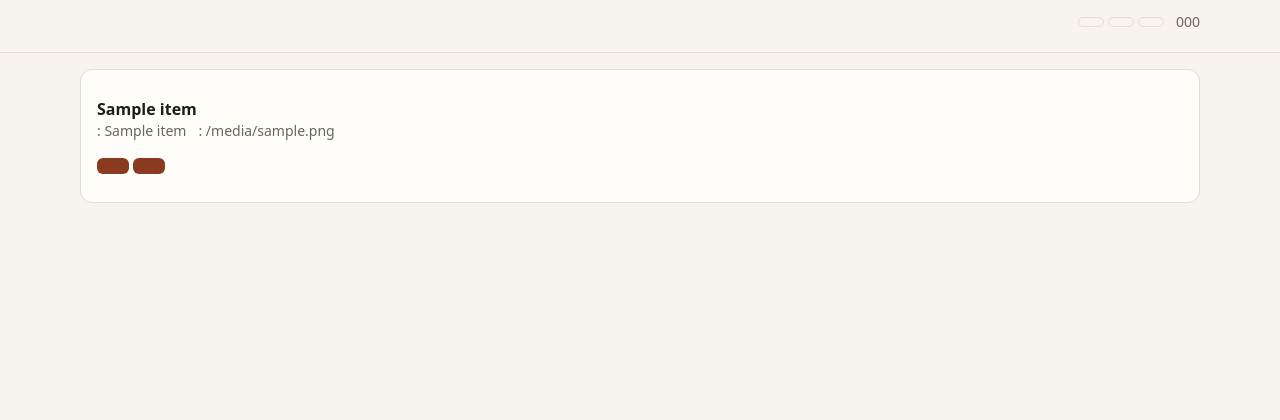
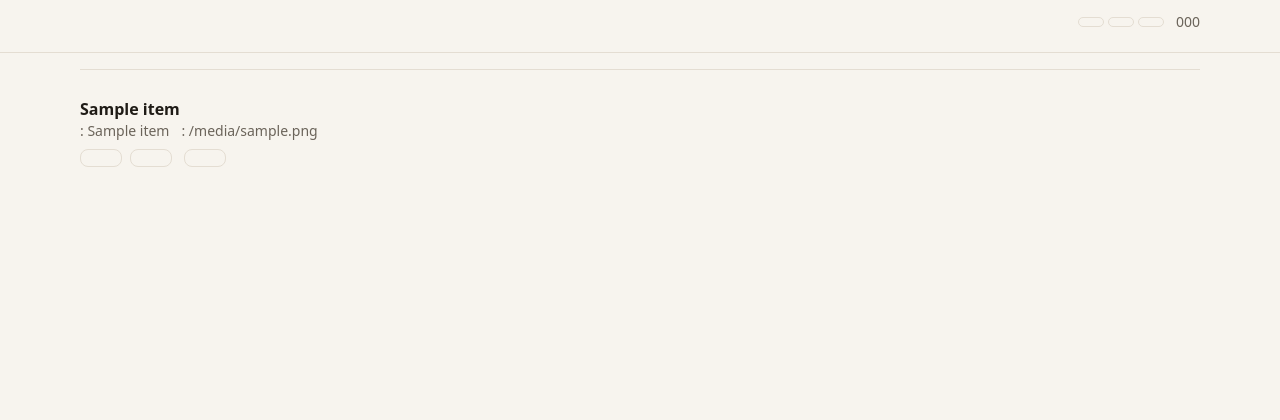
Before and after one commit to ozlemhakdagli/my_library, a Python web app: template src/library/web/templates/review.html in a window 1280 px wide. Shown: the top 420 px of the page. Run offline with Jinja, Linux system fonts and the light colour scheme; the template is opened without the code that fills it: most values are stand-ins (such as "Sample title", 1, 10 or a date in 2020); style sheets or scripts are compiled from the project's sources.

Commit message:
feat: apply editorial design to loans and review pages
Co-Authored-By: Claude Sonnet 5 <noreply@anthropic.com>

```diff
--- a/src/library/web/templates/review.html
+++ b/src/library/web/templates/review.html
@@ -1,26 +1,26 @@
 {% extends "base.html" %}
 {% block title %}{{ t("title_review") }}{% endblock %}
 {% block content %}
-<h1 class="font-serif">{{ t("title_review") }}</h1>
+<h1>{{ t("title_review") }}</h1>
 
 {% if items %}
-<section class="grid gap-3 rounded-xl border border-line bg-surface p-4">
+<section class="section grid gap-3">
 <ul class="divide-y divide-line">
   {% for item in items %}
   <li class="py-3 [overflow-wrap:anywhere]" data-review-id="{{ item.id }}">
     <div class="font-semibold">
       {% if item.book_id %}{{ item.title }}{% else %}{{ t("unreadable_title") }}{% endif %}
     </div>
-    <div class="flex flex-wrap gap-x-3 text-sm text-muted">
+    <div class="flex flex-wrap gap-x-3 meta">
       <span>{{ t("field_reason") }}: {{ item.reason_label }}</span>
       {% if item.photo_file %}<span>{{ t("field_photo") }}: {{ item.photo_file }}</span>{% endif %}
     </div>
     <div class="mt-2 flex flex-wrap items-center gap-3">
-      <form method="post" action="/review/{{ item.id }}?lang={{ lang }}">
-        <button type="submit" name="action" value="confirm">{{ t("btn_confirm") }}</button>
-        <button type="submit" name="action" value="not_a_book">{{ t("btn_not_a_book") }}</button>
+      <form method="post" action="/review/{{ item.id }}?lang={{ lang }}" class="flex flex-wrap gap-2">
+        <button type="submit" name="action" value="confirm" class="btn-secondary">{{ t("btn_confirm") }}</button>
+        <button type="submit" name="action" value="not_a_book" class="btn-secondary">{{ t("btn_not_a_book") }}</button>
       </form>
-      {% if item.book_id %}<a href="/books/{{ item.book_id }}/edit?lang={{ lang }}">{{ t("btn_correct") }}</a>{% endif %}
+      {% if item.book_id %}<a href="/books/{{ item.book_id }}/edit?lang={{ lang }}" class="btn-secondary no-underline">{{ t("btn_correct") }}</a>{% endif %}
     </div>
   </li>
   {% endfor %}
@@ -35,8 +35,6 @@
 </nav>
 {% endif %}
 {% else %}
-<section class="grid gap-3 rounded-xl border border-line bg-surface p-4">
-  <p class="text-muted">{{ t("review_empty") }}</p>
-</section>
+<p class="meta">{{ t("review_empty") }}</p>
 {% endif %}
 {% endblock %}
```
Also changed, not shown: src/library/web/templates/loans.html (+11 -11 lines), tests/test_detail_layout.py (+1 -1 lines), tests/test_web_reading.py (+6 -1 lines).
